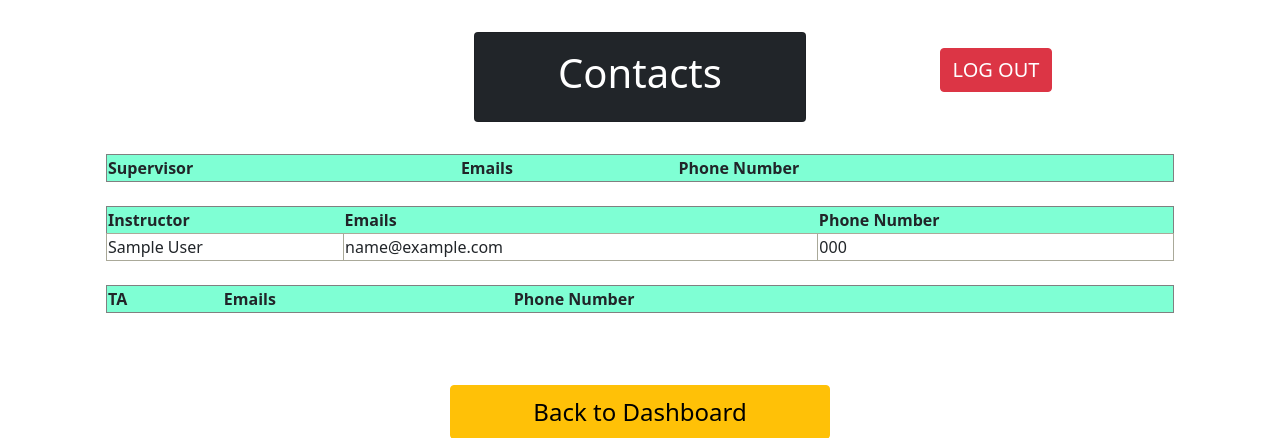
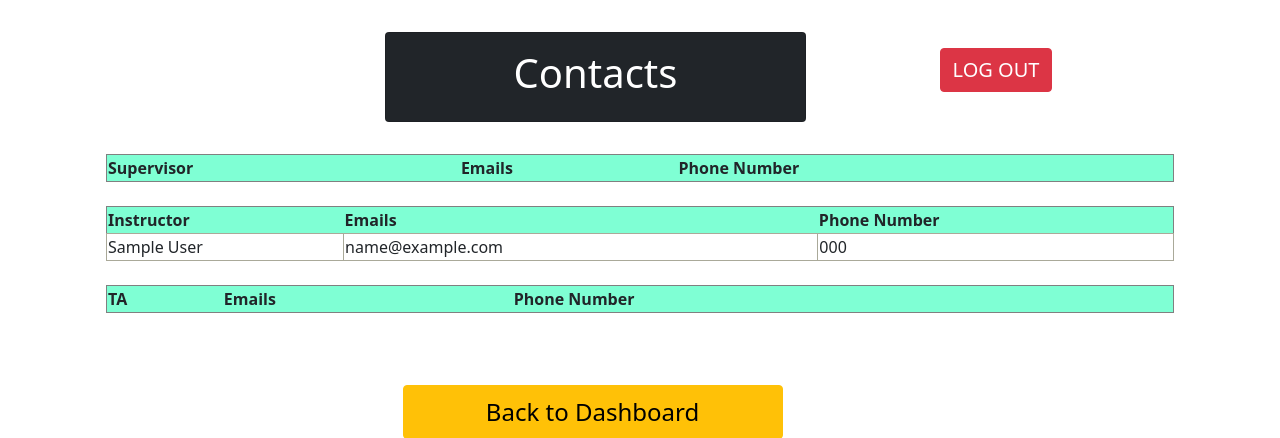
Before and after one commit to st8991/Ta_App_Vikings_Creed, a Django app: page /contact/ in a window 1280 px wide. Shown: the top 438 px of the page. Run offline with Django 4.2, Linux system fonts and the light colour scheme; tables that the repository leaves empty hold one stand-in row (values such as "Sample post"); lists and menus that the app fills with data are empty.

Commit message:
Update contactsPage.html for proper display

```diff
--- a/templates/mainTemplates/contactsPage.html
+++ b/templates/mainTemplates/contactsPage.html
@@ -2,8 +2,8 @@
 {% block content %}
     <div class="container">
         <div class="row m-4">
-            <div class="col-4">   </div>
-                <div class="col-4">
+            <div class="col-3">   </div>
+                <div class="col-5">
                     <div class="card text-white bg-dark text-center my-2 py-3">
                         <h1>Contacts</h1>
                     </div>
@@ -86,7 +86,7 @@
 
     <div class="container">
         <div class="row">
-            <div class="col-3"></div>
+            <div class="col-2"></div>
                 <a href = '/home/' type="button" class="btn btn-warning col-4 mx-auto my-5 py-2" style="font-size: 24px">Back to Dashboard</a>
             <div class="col-3"></div>
         </div>
```
